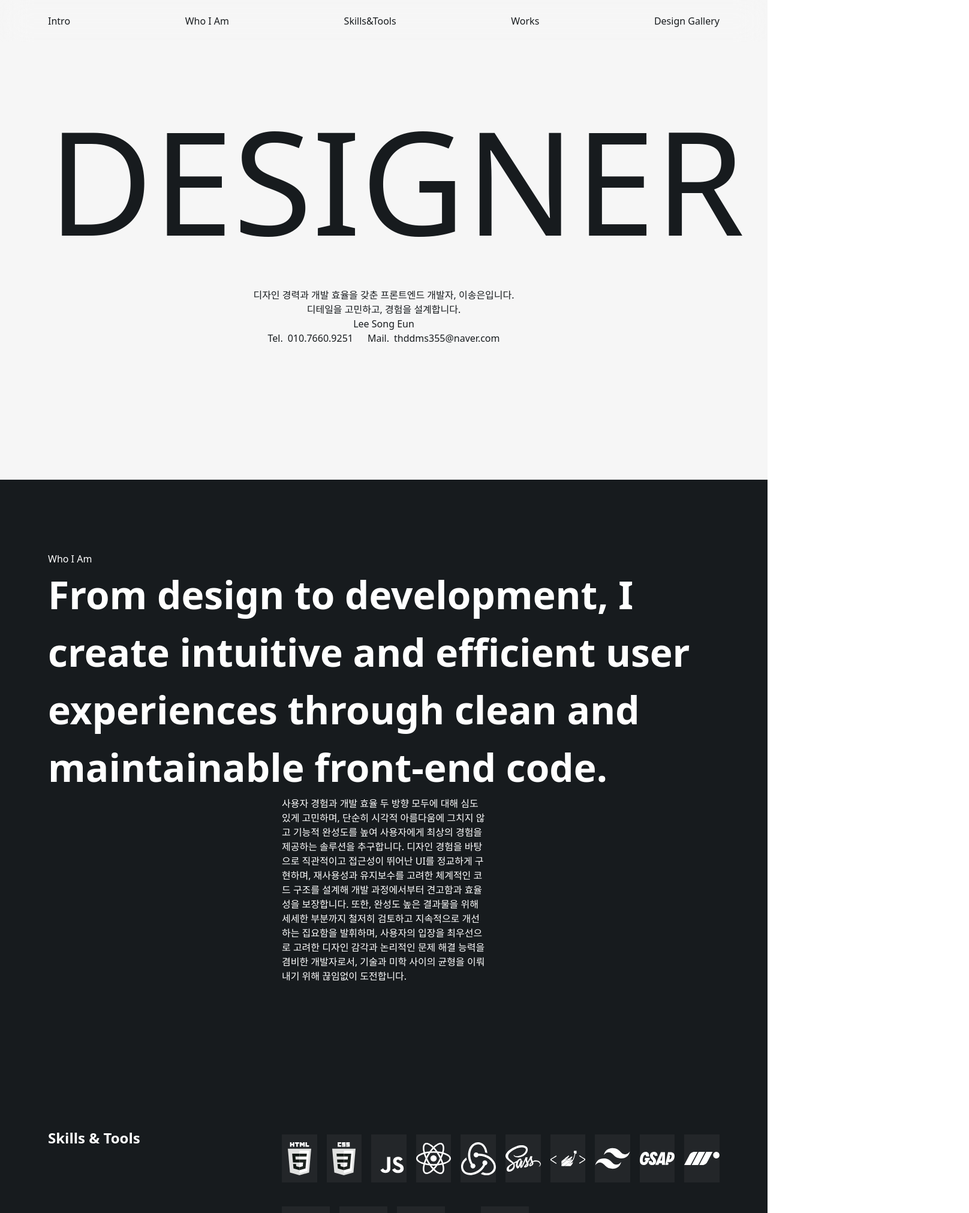
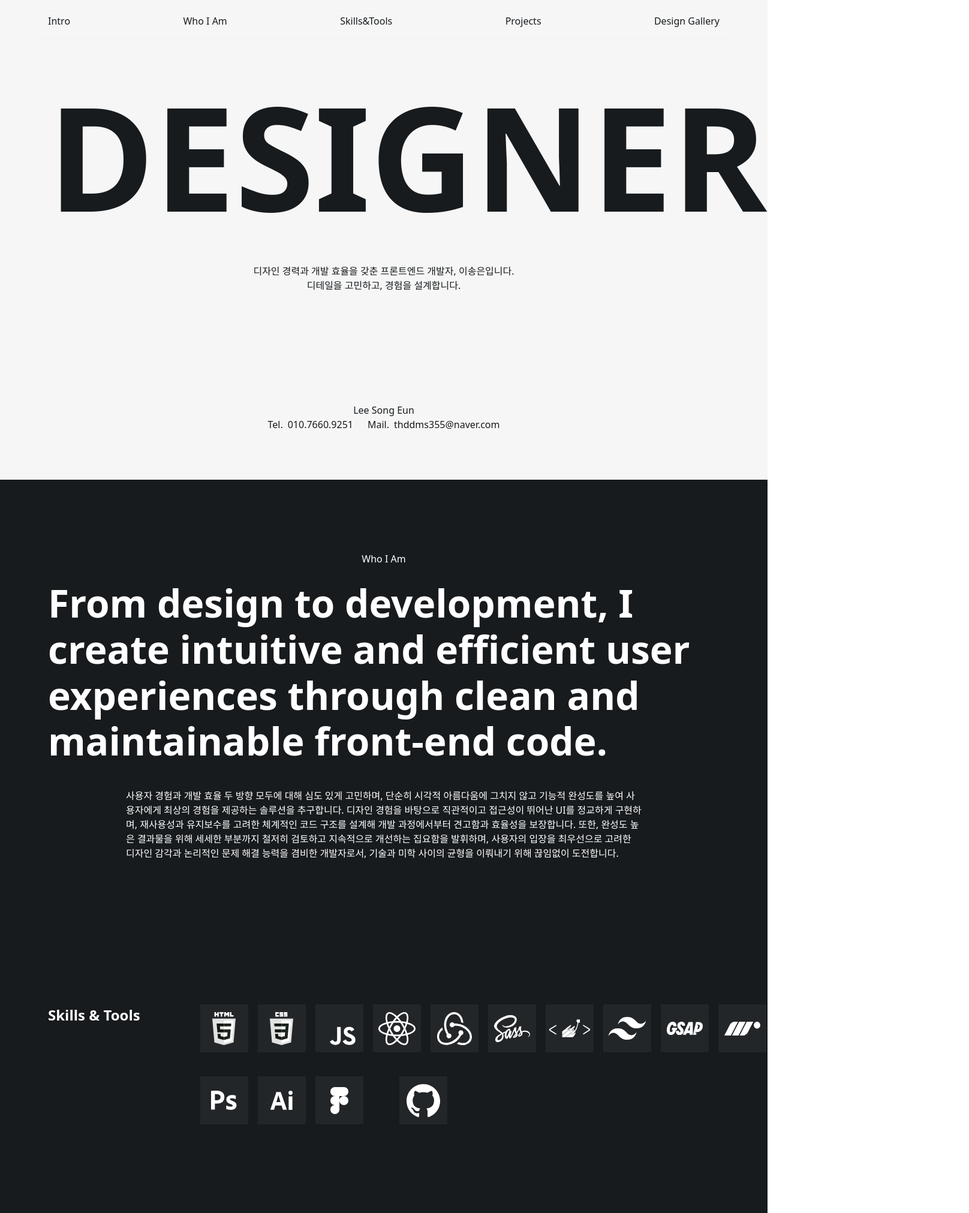
Before and after one commit to lse-7660/portfolio_songeun, a React (Vite) app: page / in a window 1280 px wide. Shown: the top 2023 px of the page at 60% size, 1616 px wide, since content can reach past the window. Built offline with nearby package versions, Linux system fonts and the light colour scheme.

Commit message:
[style]메인 페이지 스타일링

```diff
--- a/index.html
+++ b/index.html
@@ -12,6 +12,10 @@
             content="width=device-width, initial-scale=1.0"
         />
         <title>프론트엔드 포트폴리오-이송은</title>
+        <link
+            href="https://fonts.googleapis.com/css2?family=DM+Serif+Display&display=swap"
+            rel="stylesheet"
+        />
     </head>
     <body>
         <div id="root"></div>
--- a/src/common/header/index.jsx
+++ b/src/common/header/index.jsx
@@ -6,7 +6,7 @@ const Header = () => {
             <p>Intro</p>
             <p>Who I Am</p>
             <p>Skills&Tools</p>
-            <p>Works</p>
+            <p>Projects</p>
             <p>Design Gallery</p>
         </div>
     );
--- a/src/components/main/Intro.jsx
+++ b/src/components/main/Intro.jsx
@@ -2,10 +2,10 @@ import React from 'react';
 
 const Intro = () => {
     return (
-        <div className="intro flex flex-col justify-between h-screen bg-g20">
-            <div className="inner-common">
+        <div className="intro bg-g20">
+            <div className="inner-intro flex flex-col justify-between h-screen">
                 <div className="intro-title">
-                    <p className="text-center text-[240px]">
+                    <p className="text-center text-[240px] margin-5 font-bold">
                         DESIGNER
                     </p>
                     <p className="text-center">
--- a/src/components/main/Skills.jsx
+++ b/src/components/main/Skills.jsx
@@ -3,11 +3,11 @@ import skillsData from '../../assets/api/skillsData';
 
 const Skills = () => {
     return (
-        <div className="skills inner-common bg-g900">
-            <h3 className="text-heading-s font-bold text-g0">
+        <div className="skills inner-common flex flex-row gap-[100px] items-start bg-g900">
+            <h3 className="text-heading-s font-bold text-g0 shrink-0">
                 Skills & Tools
             </h3>
-            <div className="skills-wrap flex flex-col gap-10 pl-[390px] -mt-6">
+            <div className="skills-wrap flex flex-col gap-10">
                 <div className="skills-language flex flex-row gap-4 ">
                     {skillsData
                         .filter(
@@ -17,7 +17,7 @@ const Skills = () => {
                         .map((item) => (
                             <div
                                 key={item.index}
-                                className="w-20 h-20 bg-g800 centering"
+                                className="w-20 h-20 bg-g800 centering shrink-0"
                             >
                                 <img
                                     src={item.imgUrl}
@@ -26,8 +26,8 @@ const Skills = () => {
                             </div>
                         ))}
                 </div>
-                <div className=" skills-bottom-wrap flex flex-row gap-[60px]">
-                    <div className=" skills-design flex flex-row gap-4">
+                <div className="skills-bottom-wrap flex flex-row gap-[60px]">
+                    <div className="skills-design flex flex-row gap-4">
                         {skillsData
                             .filter(
                                 (item) =>
@@ -36,7 +36,7 @@ const Skills = () => {
                             .map((item) => (
                                 <div
                                     key={item.index}
-                                    className="w-20 h-20 bg-g800 centering"
+                                    className="w-20 h-20 bg-g800 centering shrink-0"
                                 >
                                     <img
                                         src={item.imgUrl}
@@ -45,7 +45,7 @@ const Skills = () => {
                                 </div>
                             ))}
                     </div>
-                    <div className="skills-colab flex flex-row gap-4">
+                    <div className="skills-colab flex flex-row flex-wrap gap-4">
                         {skillsData
                             .filter(
                                 (item) =>
@@ -54,7 +54,7 @@ const Skills = () => {
                             .map((item) => (
                                 <div
                                     key={item.index}
-                                    className="w-20 h-20 bg-g800 centering"
+                                    className="w-20 h-20 bg-g800 centering shrink-0"
                                 >
                                     <img
                                         src={item.imgUrl}
--- a/src/components/main/WhoIAm.jsx
+++ b/src/components/main/WhoIAm.jsx
@@ -2,15 +2,19 @@ import React from 'react';
 
 const WhoIAm = () => {
     return (
-        <div className="inner-common bg-g900">
-            <h3 className="text-g0">Who I Am</h3>
-            <p className="text-display-s font-bold text-g0">
-                From design to development, I create
-                intuitive and efficient user experiences
-                through clean and maintainable front-end
-                code.
-            </p>
-            <p className="text-body-m px-[390px] text-g0">
+        <div className="inner-common flex flex-col gap-10 bg-g900">
+            <div>
+                <h3 className="text-g0 mb-6 centering">
+                    Who I Am
+                </h3>
+                <p className="text-display-s/[120%] font-bold text-g0 ">
+                    From design to development, I create
+                    intuitive and efficient user experiences
+                    through clean and maintainable front-end
+                    code.
+                </p>
+            </div>
+            <p className="text-body-m w-[860px] mx-auto text-g0">
                 사용자 경험과 개발 효율 두 방향 모두에 대해
                 심도 있게 고민하며, 단순히 시각적 아름다움에
                 그치지 않고 기능적 완성도를 높여 사용자에게
--- a/src/components/main/Works.jsx
+++ b/src/components/main/Works.jsx
@@ -7,11 +7,11 @@ import { Link } from 'react-router-dom';
 const Works = () => {
     return (
         <div className="works inner-common bg-g900">
-            <h3 className="text-heading-s font-bold text-g0">
-                Works
+            <h3 className="text-heading-s font-bold mb-4 text-g0">
+                Projects
             </h3>
             <Swiper
-                slidesPerView={2.2}
+                slidesPerView={3.2}
                 spaceBetween={24}
                 className="mySwiper"
             >
--- a/src/components/works/WorksDetail.jsx
+++ b/src/components/works/WorksDetail.jsx
@@ -183,7 +183,7 @@ const WorksDetail = () => {
                 <img
                     src={currentWork.conceptImg}
                     alt={currentWork.name}
-                    className="h-full object-cover"
+                    className="h-full w-full object-cover"
                 />
             </div>
             <div className="works-sec-desc px-[60px] py-[120px] flex flex-col gap-[60px] w-screen bg-g900 mt-[100vh]">
--- a/src/styles/globals.scss
+++ b/src/styles/globals.scss
@@ -43,6 +43,11 @@ body {
     padding: 0 80px;
 }
 
+.inner-intro {
+    width: 100vw;
+    padding: 80px 80px;
+}
+
 .inner-common {
     width: 100vw;
     padding: 120px 80px;
--- a/tailwind.config.js
+++ b/tailwind.config.js
@@ -24,6 +24,9 @@ export default {
                 g800: 'var(--g800)',
                 g900: 'var(--g900)',
             },
+            fontFamily: {
+                dmserif: ['"DM Serif Display"', 'serif'],
+            },
             fontSize: {
                 'display-xxl': '240px',
                 'display-s': '64px',
```
